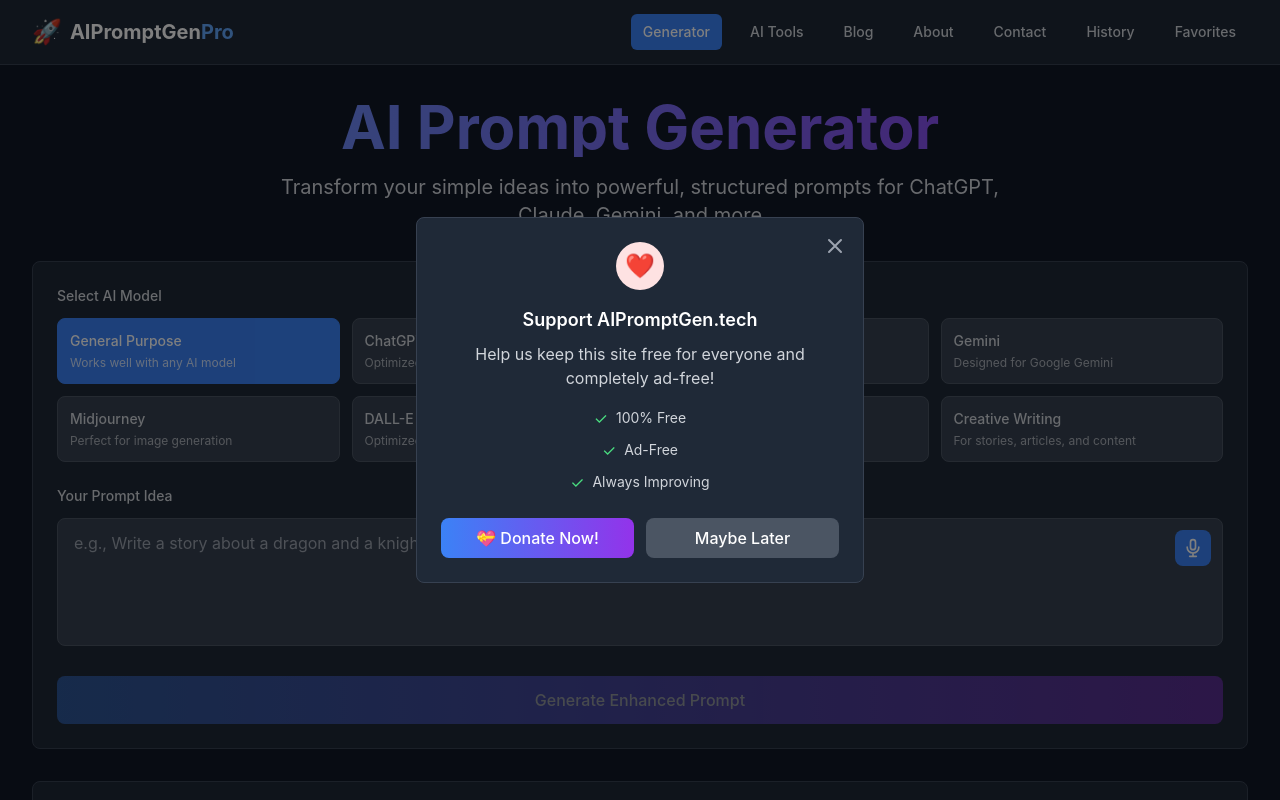
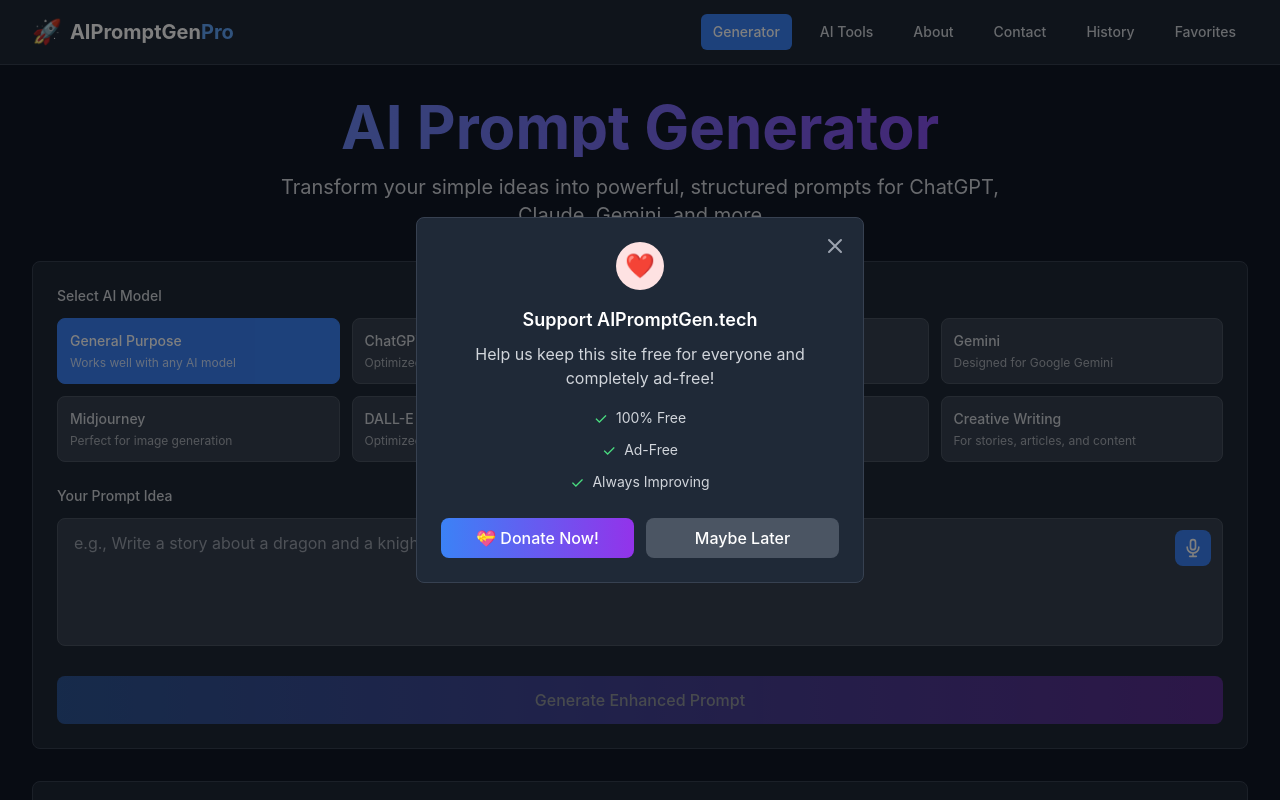
Before and after one commit to CIIndustries/aipromptgen, a Next.js app: page / in a window 1280 px wide. Shown: the top 800 px of the page. Built offline with nearby package versions, Linux system fonts and the light colour scheme.

Commit message:
Update Navigation.js

```diff
--- a/components/Navigation.js
+++ b/components/Navigation.js
@@ -10,7 +10,6 @@ export default function Navigation() {
   const navigation = [
     { name: 'Generator', href: '/', current: pathname === '/' },
     { name: 'AI Tools', href: '/tools', current: pathname === '/tools' },
-    { name: 'Blog', href: '/blog', current: pathname === '/blog' },
     { name: 'About', href: '/about', current: pathname === '/about' },
     { name: 'Contact', href: '/contact', current: pathname === '/contact' },
     { name: 'History', href: '/history', current: pathname === '/history' },
```
